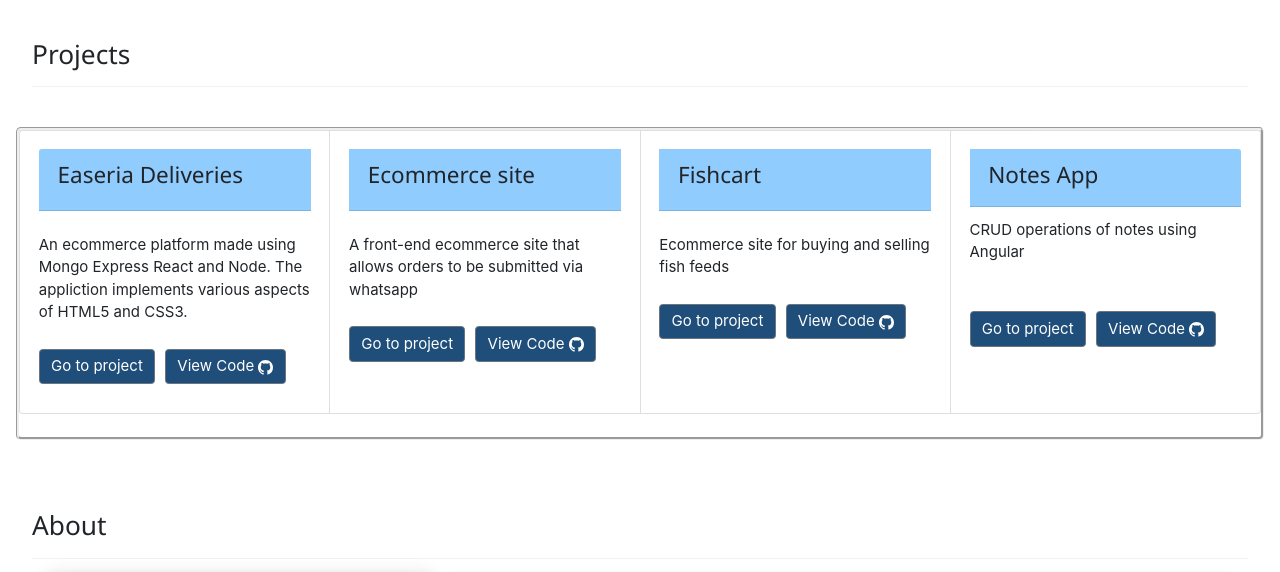
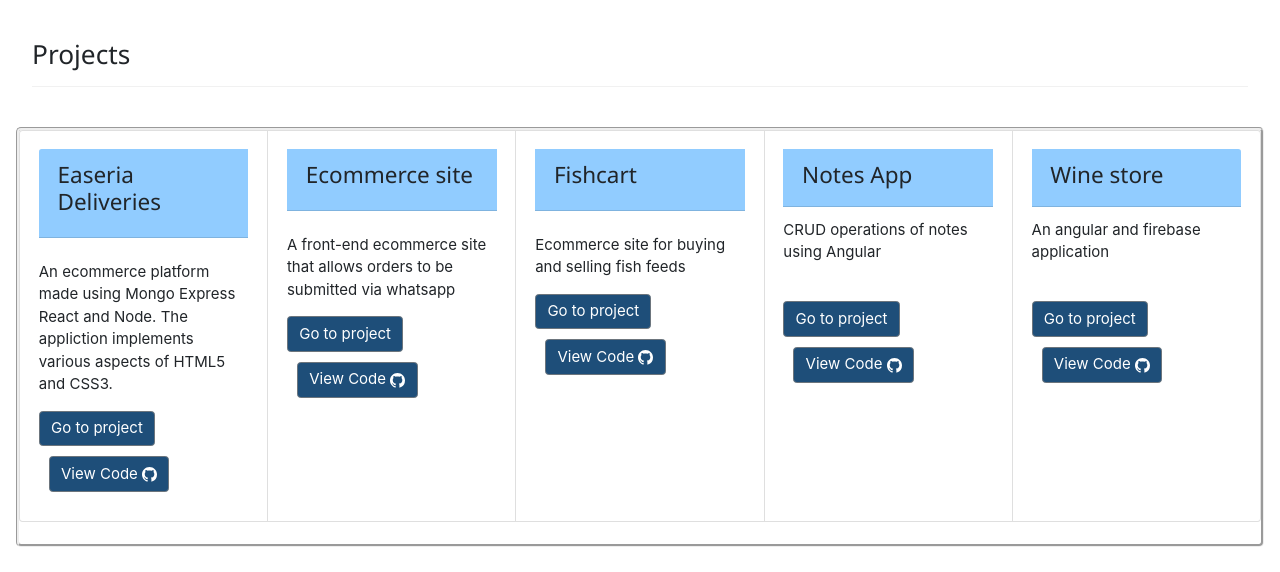
Before and after one commit to pchessah/personal-website, a React (Create React App) app: page / in a window 1280 px wide. Shown: the part 840-1412 px from the top of the page. Built offline with nearby package versions, Linux system fonts and the light colour scheme; grey boxes are pictures that could not be loaded.

Commit message:
new project

```diff
--- a/src/Home.jsx
+++ b/src/Home.jsx
@@ -184,6 +184,40 @@
                 </a>
                 <a
                   href="https://github.com/pchessah/note-app"
+                  target="_blank"
+                  rel="noopener noreferrer"
+                >
+                  <Button
+                    style={{ backgroundColor: "#1e4e79", margin: "10px" }}
+                  >
+                    View Code <GoMarkGithub />
+                  </Button>
+                </a>
+              </CardBody>
+            </Card>
+            <Card>
+              <CardBody>
+                <CardTitle>
+                  <Card.Header style={{ backgroundColor: "#91CCFF" }}>
+                    <h4>Wine store</h4>
+                  </Card.Header>
+                </CardTitle>
+
+                <CardText>
+                  An angular and firebase application
+                </CardText>
+                <br />
+                <a
+                  href="https://chesa-wine-store.netlify.app/"
+                  target="_blank"
+                  rel="noopener noreferrer"
+                >
+                  <Button style={{ backgroundColor: "#1e4e79" }}>
+                    Go to project
+                  </Button>
+                </a>
+                <a
+                  href="https://github.com/pchessah/wine-store"
                   target="_blank"
                   rel="noopener noreferrer"
                 >
@@ -454,7 +488,7 @@
                         October 2019 - March 2020
                       </h6>
                       <p>
-                      Thorough grounding on JavaScript programming. Deep dive into Node.js. React for Front-end Development. Software development best practices.
+                        Thorough grounding on JavaScript programming. Deep dive into Node.js. React for Front-end Development. Software development best practices.
                       </p>
                       <hr />
                     </div>
```
